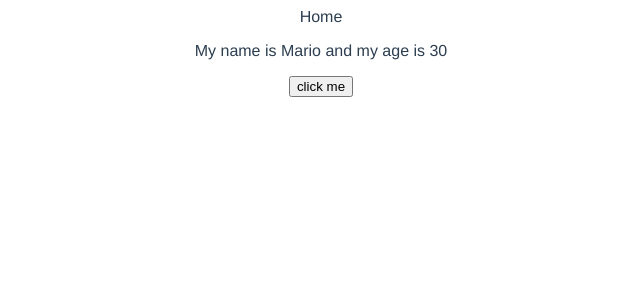
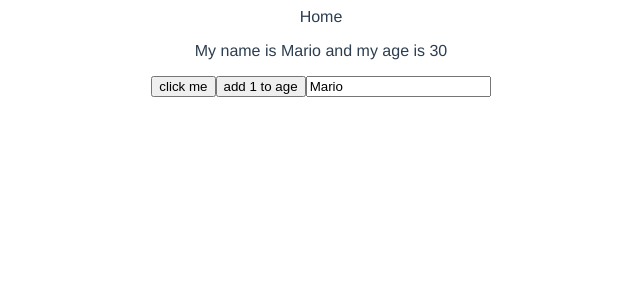
Before and after one commit to murilodpl/VueBlog, a Vue app: page / in a window 1280 px wide. Shown: the top 300 px of the page, without its empty margins (319-959 px from the left). Built offline with nearby package versions, Linux system fonts and the light colour scheme.

Commit message:
Update page Home

```diff
--- a/src/views/Home.vue
+++ b/src/views/Home.vue
@@ -3,20 +3,25 @@
     Home
     <p>My name is {{ name }} and my age is {{ age }}</p>
     <button @click="handleClick">click me</button>
+    <button @click="age++">add 1 to age</button>
+    <input type="text" v-model="name">
   </div>
 </template>
 
 <script>
+import { ref } from "vue";
+
 export default {
   name: "Home",
   setup() {
-    console.log("setup");
+    // const p = ref(null);
 
-    let name = "Mario";
-    let age = 30;
+    const name = ref("Mario");
+    const age = ref(30);
 
     const handleClick = () => {
-      console.log("You clicked me");
+      name.value = "Luigi";
+      age.value = 35;
     };
 
     return {
```
